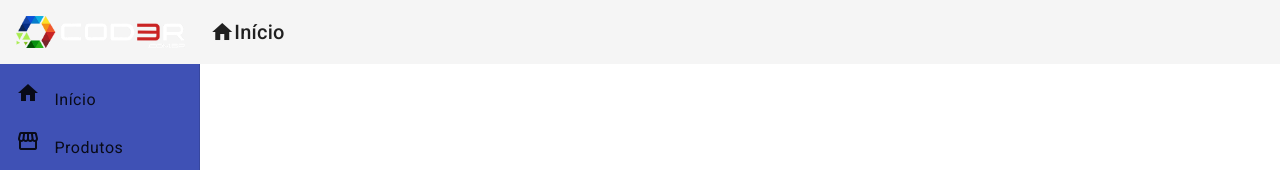
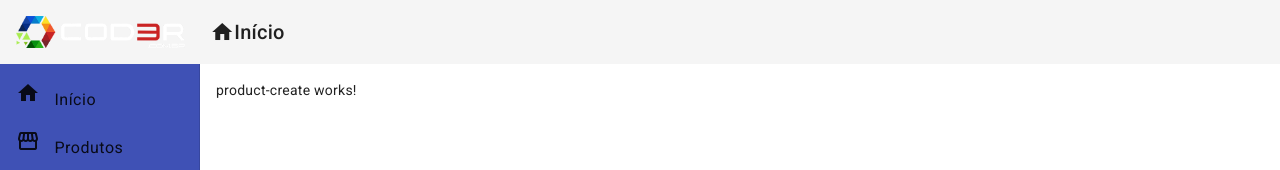
Before and after one commit to DemetriusSoaresNascimentoDeLima/WebModerno, an Angular app in the folder crud/frontend/: page /products/create in a window 1280 px wide. Before the commit this address led to /. Shown: the top 170 px of the page. Built offline with nearby package versions, Linux system fonts and the light colour scheme.

Commit message:
Aula 533

```diff
--- a/crud/frontend/src/app/app-routing.module.ts
+++ b/crud/frontend/src/app/app-routing.module.ts
@@ -3,6 +3,7 @@ import { RouterModule, Routes } from '@angular/router';
 
 import { HomeComponent } from './views/home/home.component';
 import { ProductCrudComponent } from './views/product-crud/product-crud.component';
+import { ProductCreateComponent } from './components/product/product-create/product-create.component';
 
 const routes: Routes = [
 	{
@@ -12,6 +13,10 @@ const routes: Routes = [
 	{
 		path: "products",
 		component: ProductCrudComponent
+	},
+	{
+		path: "products/create",
+		component: ProductCreateComponent
 	}
 ];
 
--- a/crud/frontend/src/app/app.module.ts
+++ b/crud/frontend/src/app/app.module.ts
@@ -17,6 +17,7 @@ import { HomeComponent } from './views/home/home.component';
 import { ProductCrudComponent } from './views/product-crud/product-crud.component';
 import { RedDirective } from './directives/red.directive';
 import { ForDirective } from './directives/for.directive';
+import { ProductCreateComponent } from './components/product/product-create/product-create.component';
 
 @NgModule({
   declarations: [
@@ -27,7 +28,8 @@ import { ForDirective } from './directives/for.directive';
     HomeComponent,
     ProductCrudComponent,
     RedDirective,
-    ForDirective
+    ForDirective,
+    ProductCreateComponent
   ],
   imports: [
     BrowserModule,
--- /dev/null
+++ b/crud/frontend/src/app/components/product/product-create/product-create.component.html
@@ -0,0 +1 @@
+<p>product-create works!</p>
```
Also changed, not shown: crud/frontend/src/app/components/product/product-create/product-create.component.ts (added, +10 -0 lines), crud/frontend/src/app/components/product/product-create/product-create.component.css (added).
